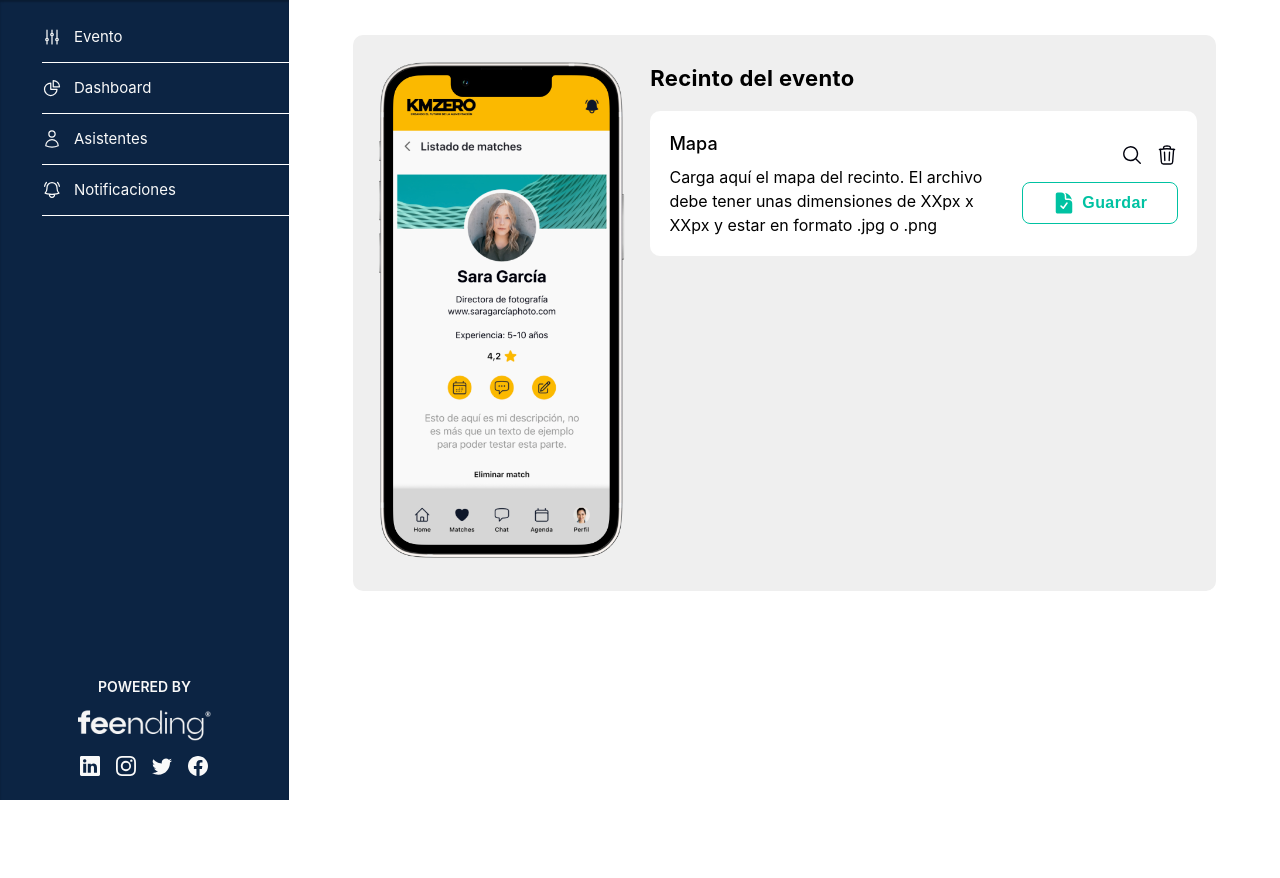
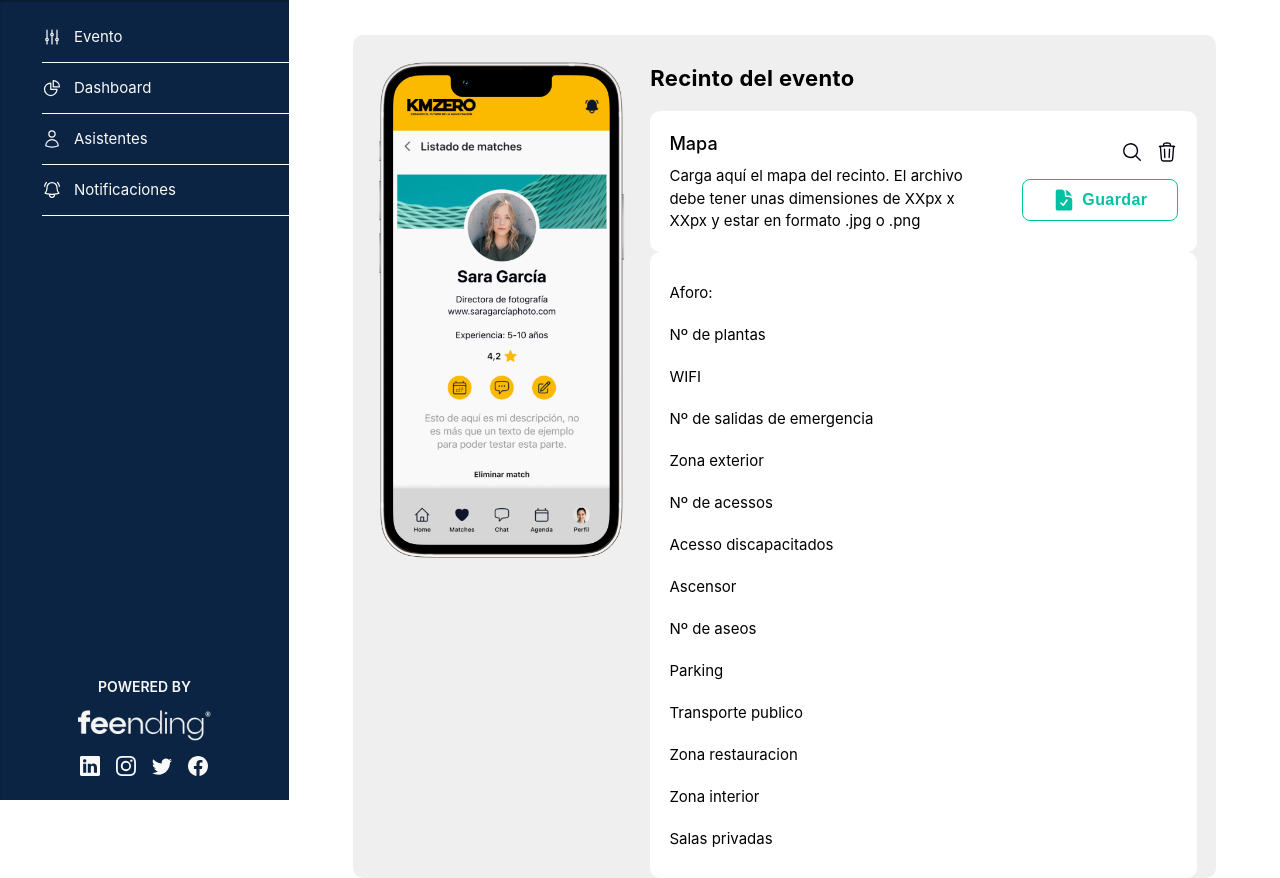
Before and after one commit to amsiceza/TBridge-Feending-Project, a React (Vite) app: page /recinto in a window 1280 px wide. Before the commit the page ends 800 px from the top, so only its background shows below. Built offline with nearby package versions, Linux system fonts and the light colour scheme; a web font is replaced by a local one.

Commit message:
Update on recinto view + insert inputs

```diff
--- a/src/pages/RecintoEvento/RecintoEvento.jsx
+++ b/src/pages/RecintoEvento/RecintoEvento.jsx
@@ -2,10 +2,9 @@ import React from "react";
 
 import Tlf from "../../assets/tlf.png";
 
-import { HiMagnifyingGlass, HiOutlineTrash } from "react-icons/hi2"
+import { HiMagnifyingGlass, HiOutlineTrash } from "react-icons/hi2";
 
-import BtnSave from "../../components/Buttons/BtnSave"
-
+import BtnSave from "../../components/Buttons/BtnSave";
 
 import "./RecintoEvento.scss";
 
@@ -14,37 +13,112 @@ function RecintoEvento() {
     <>
       <div className="recinto-main-container">
         <div className="recinto-mvl">
-          <img  className="tlf1" src={Tlf} alt="" />
+          <img className="tlf1" src={Tlf} alt="" />
         </div>
 
         <div className="recinto-content">
           <h2>Recinto del evento</h2>
           <div>
             <div className="sendimg-container">
-
               <div className="first-label-recinto">
                 <div>
                   <p className="mapa">Mapa</p>
                   <p className="mapa-text">
-                      Carga aquí el mapa del recinto. El archivo debe tener
-                      unas dimensiones de XXpx x XXpx y estar en formato .jpg o .png
+                    Carga aquí el mapa del recinto. El archivo debe tener unas
+                    dimensiones de XXpx x XXpx y estar en formato .jpg o .png
                   </p>
                 </div>
                 <div className="btn-first-lbl">
                   <div className="icons">
-                        <HiMagnifyingGlass/>
-                        <HiOutlineTrash/>
+                    <HiMagnifyingGlass />
+                    <HiOutlineTrash />
                   </div>
                   <div>
-                        <BtnSave/>
+                    <BtnSave />
                   </div>
                 </div>
               </div>
 
               <div className="second-label-recinto">
+                <form>
 
+                  <div className="column">
+                    <div className="inputs">
+                      <label for="aforo">Aforo:</label>
+                      <input type="number" id="aforo" name="aforo" />
+                    </div>
+                    <div className="inputs">
+                      <label for="plantas">Nº de plantas</label>
+                      <input type="number" id="plantas" name="plantas" />
+                    </div>
+                    <div className="inputs">
+                      <label for="wifi">WIFI</label>
+                      <input type="number" id="wifi" name="wifi" />
+                    </div>
+                    <div className="inputs">
+                      <label for="emergencia">Nº de salidas de emergencia</label>
+                      <input type="number" id="emergencia" name="emergencia" />
+                    </div>
+                    <div className="inputs">
+                      <label for="exterior">Zona exterior</label>
+                      <input type="number" id="exterior" name="exterior" />
+                    </div>
                   </div>
 
+                  <div className="inputs">
+                    <label for="acessos">Nº de acessos</label>
+                    <input type="number" id="acessos" name="acessos" />
+                  </div>
+
+                  <div className="inputs">
+                    <label for="discapacitados">Acesso discapacitados</label>
+                    <input type="number" id="discapacitados" name="discapacitados" />
+                  </div>
+
+
+
+                  <div className="inputs">
+                    <label for="Ascensor">Ascensor</label>
+                    <input type="number" id="plantas" name="plantas" />
+                  </div>
+
+                  <div className="inputs">
+                    <label for="aseos">Nº de aseos</label>
+                    <input type="number" id="aseos" name="aseos" />
+                  </div>
+
+
+
+                  <div className="inputs">
+                    <label for="parking">Parking</label>
+                    <input type="number" id="parking" name="parking" />
+                  </div>
+
+                  <div className="inputs">
+                    <label for="transporte">Transporte publico</label>
+                    <input type="number" id="transporte" name="transporte" />
+                  </div>
+
+
+
+                  <div className="inputs">
+                    <label for="restauracion">Zona restauracion</label>
+                    <input type="number" id="restauracion" name="restauracion" />
+                  </div>
+
+
+
+                  <div className="inputs">
+                    <label for="interior">Zona interior</label>
+                    <input type="number" id="interior" name="interior" />
+                  </div>
+
+                  <div className="inputs">
+                    <label for="privadas">Salas privadas</label>
+                    <input type="number" id="privadas" name="privadas" />
+                  </div>
+                </form>
+              </div>
             </div>
           </div>
         </div>
--- a/src/pages/RecintoEvento/RecintoEvento.scss
+++ b/src/pages/RecintoEvento/RecintoEvento.scss
@@ -39,7 +39,7 @@
             margin-bottom: 8px;
         }
         .mapa-text{
-            font-size: 16px;
+            font-size: 15px;
             margin-right: 2rem;
         }
         .btn-first-lbl{
@@ -57,4 +57,23 @@
             }
         }
     }
+
+
+    .second-label-recinto{
+        margin-right: 1.2rem;
+        background-color: $ultra-white;
+        display: flex;
+        align-items: center;
+        padding: 1.2rem;
+        border-radius: 10px;
+
+        form{
+            display: flex;
+            flex-wrap: wrap;
+
+            label{
+                font-size: 15px;
+            }
+        }
+    }
 }
```
Lines whose indentation alone changed are shown as unchanged.
